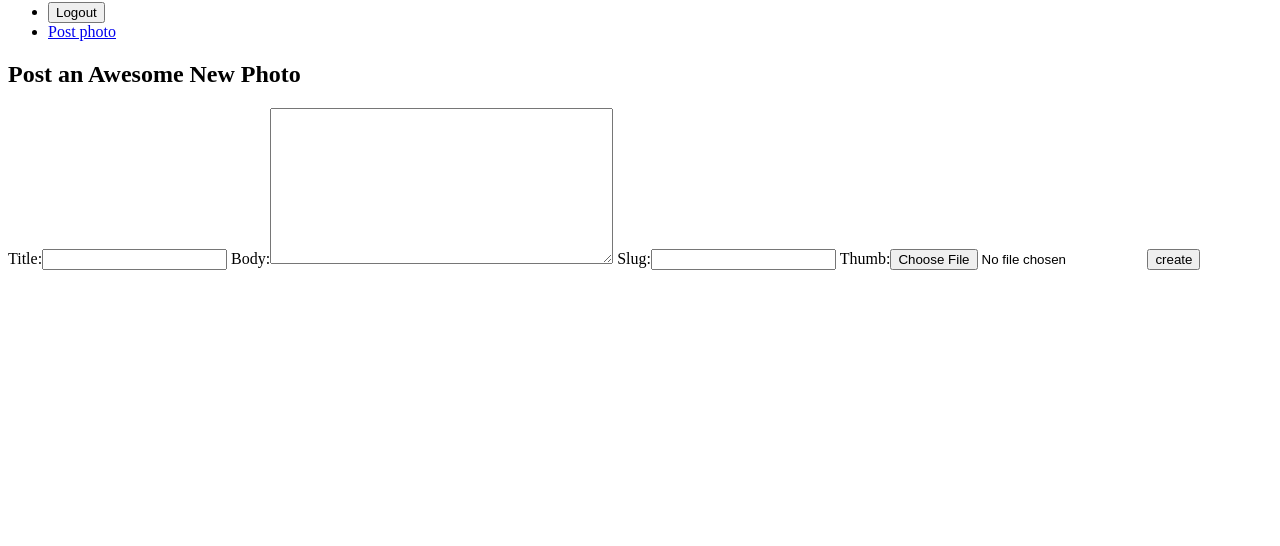
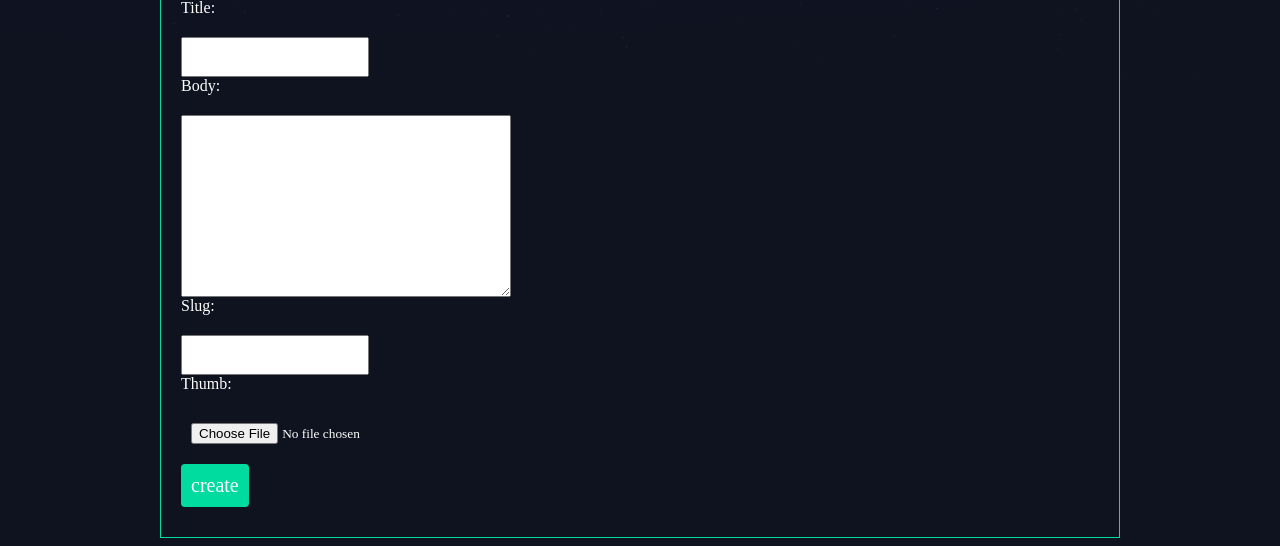
Before and after one commit to nairdaee/gallery, a Django app: page /photos/create/ in a window 1280 px wide. Shown: the part 349-895 px from the top of the page. Before the commit the page ends 619 px from the top, so only its background shows below. Run offline with Django 3.2, Linux system fonts and the light colour scheme; a user stored in the database is signed in.

Commit message:
minor debugging

```diff
--- a/accounts/views.py
+++ b/accounts/views.py
@@ -35,4 +35,4 @@
 def logout_view(request):
     if request.method == 'POST':
        logout(request) #will log current user out,no need to specify
-       return redirect("articles:list") #articles is the app name;list is the url name
+       return redirect("photos:list") #articles is the app name;list is the url name
--- a/assets/styles.css
+++ b/assets/styles.css
@@ -0,0 +1,157 @@
+body{
+    background-color: #0f121f;
+    background-image: url(stars.png);
+    background-repeat: no-repeat;
+    color: #fff;
+}
+.logos{
+    float:left;
+    width:40%;
+    height:40%;
+}
+
+body *{
+    font-family: Ubuntu;
+}
+
+h1, h2, h3, h4, h5{
+    font-weight: normal;
+    margin: 0;
+}
+
+a, a:hover, a:visited{
+    color: #fff;
+    text-decoration: none;
+}
+.wrapper{
+    max-width: 960px;
+    margin: 0 auto;
+}
+
+div.wrapper > h1{
+    text-align: center;
+    margin: 100px auto;
+    font-size: 2.4em
+}
+
+header{
+    display: grid;
+    grid-template-columns: 1fr 1fr;
+    padding: 20px 0;
+}
+
+nav{
+    justify-self: end;
+}
+
+nav li{
+    display: inline-block;
+    list-style-type: none;
+    margin-left: 20px;
+}
+
+nav button{
+    background: none;
+    color: #fff;
+    cursor: pointer;
+    border: 0;
+    font-size: 16px;
+}
+
+.articles{
+    display: grid;
+    grid-template-columns: 1fr 1fr 1fr;
+    grid-gap: 30px;
+}
+
+.article{
+    padding: 10px;
+    border: 1px solid #00dba0;
+    position: relative;
+    padding-bottom: 40px;
+}
+
+.article h2{
+    font-size: 1.2em;
+}
+
+.article .author{
+    padding: 10px;
+    background: #00dba0;
+    position: absolute;
+    right: 0;
+    bottom: 0;
+    margin: 0;
+    color: #0f121f;
+}
+
+.article-detail .article{
+    padding: 0;
+}
+
+.article-detail  .article img{
+    max-width: 100%;
+}
+
+.article-detail  .article h2{
+    text-align: center;
+    margin: 20px auto;
+    font-size: 2em
+}
+
+.article-detail .article p{
+    text-align: center;
+}
+
+.article-detail  .article p{
+    margin: 10px 20px
+}
+
+.site-form {
+    margin-top: 60px;
+    border: 1px solid #00dba0;
+    padding: 20px;
+}
+
+.site-form input, .site-form textarea{
+    display: block;
+    margin: 20px 0 0px 0;
+    padding: 10px;
+}
+
+a.highlight{
+    border: 1px solid #00dba0;
+    padding: 10px;
+    border-radius: 4px;
+    color: #00dba0;
+}
+
+.helptext, .helptext ul{
+    margin: 0 auto 20px;
+    color: #bbb;
+    font-size: 14px;
+    display: block;
+}
+
+.errorlist li{
+    padding: 10px;
+    list-style-type: none;
+    border: 1px solid #FF5722;
+    border-radius: 40px;
+    margin: 10px;
+    margin-right:50%;
+    color: #FF5722
+}
+
+.errorlist{
+    padding: 0;
+}
+
+.site-form input[type="submit"]{
+    background: #00dba0;
+    border: 0;
+    color: #fff;
+    font-size: 20px;
+    border-radius: 4px;
+    margin: 10px 0;
+}
--- a/templates/base_layout.html
+++ b/templates/base_layout.html
@@ -8,7 +8,7 @@
     </head>
     <body>
         <header class="wrapper">
-            <h1><a href="{% url 'home' %}"><img src="{% static 'mylogo2.png' %}" alt="gallery" /></a></h1>
+            <h1><a href="{% url 'home' %}"><img src="{% static 'mylogo.png' %}" class='logos' alt="gallery" /></a></h1>
             <nav>
                 <ul>
                   {%if user.is_authenticated %}    <!--Interchanges login/log out buttons depending on user's state-->
```
Also changed, not shown: accounts/templates/accounts/login.html (renamed from accounts/templates/login.html), accounts/templates/accounts/signup.html (renamed from accounts/templates/signup.html), assets/stars.png (added), db.sqlite3.
